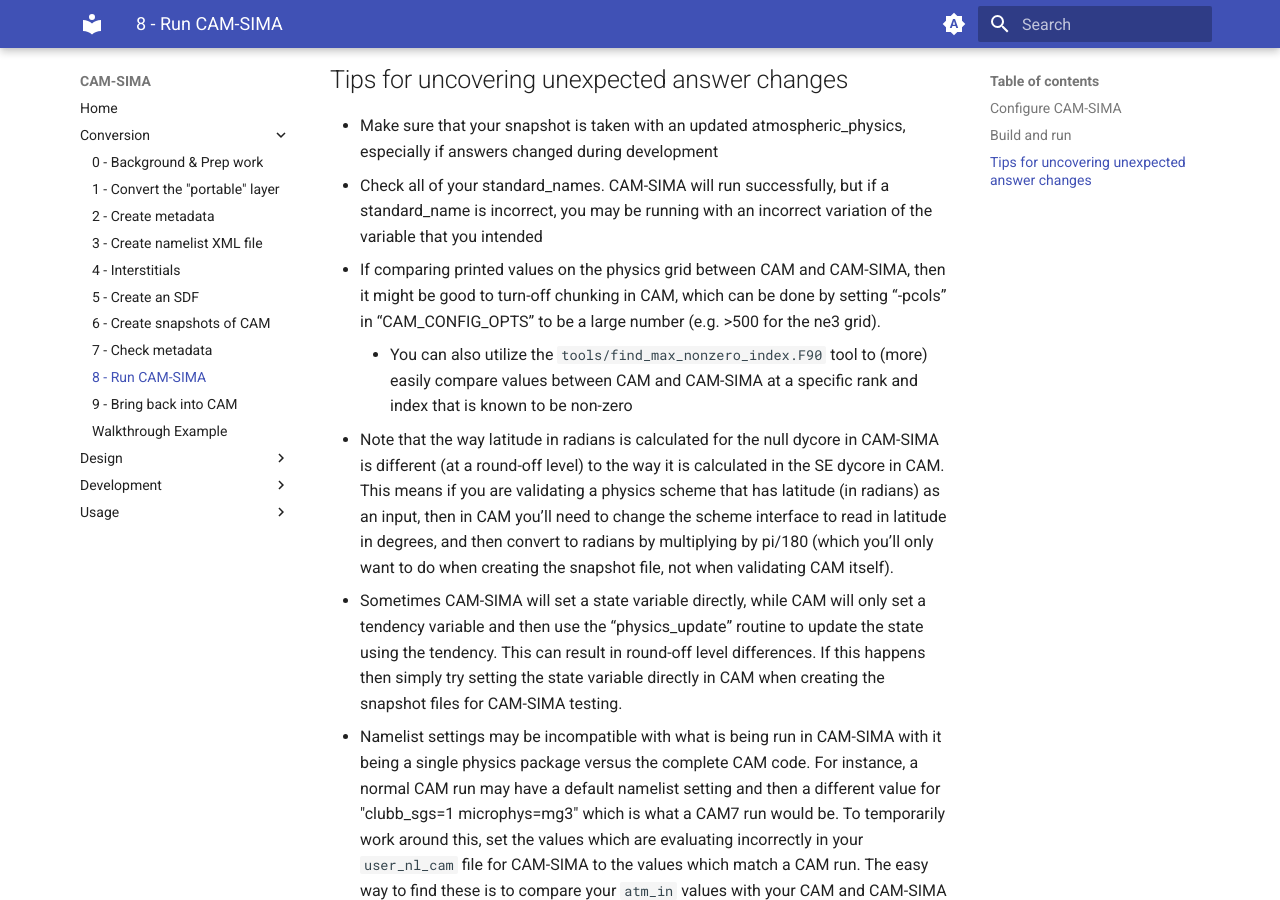
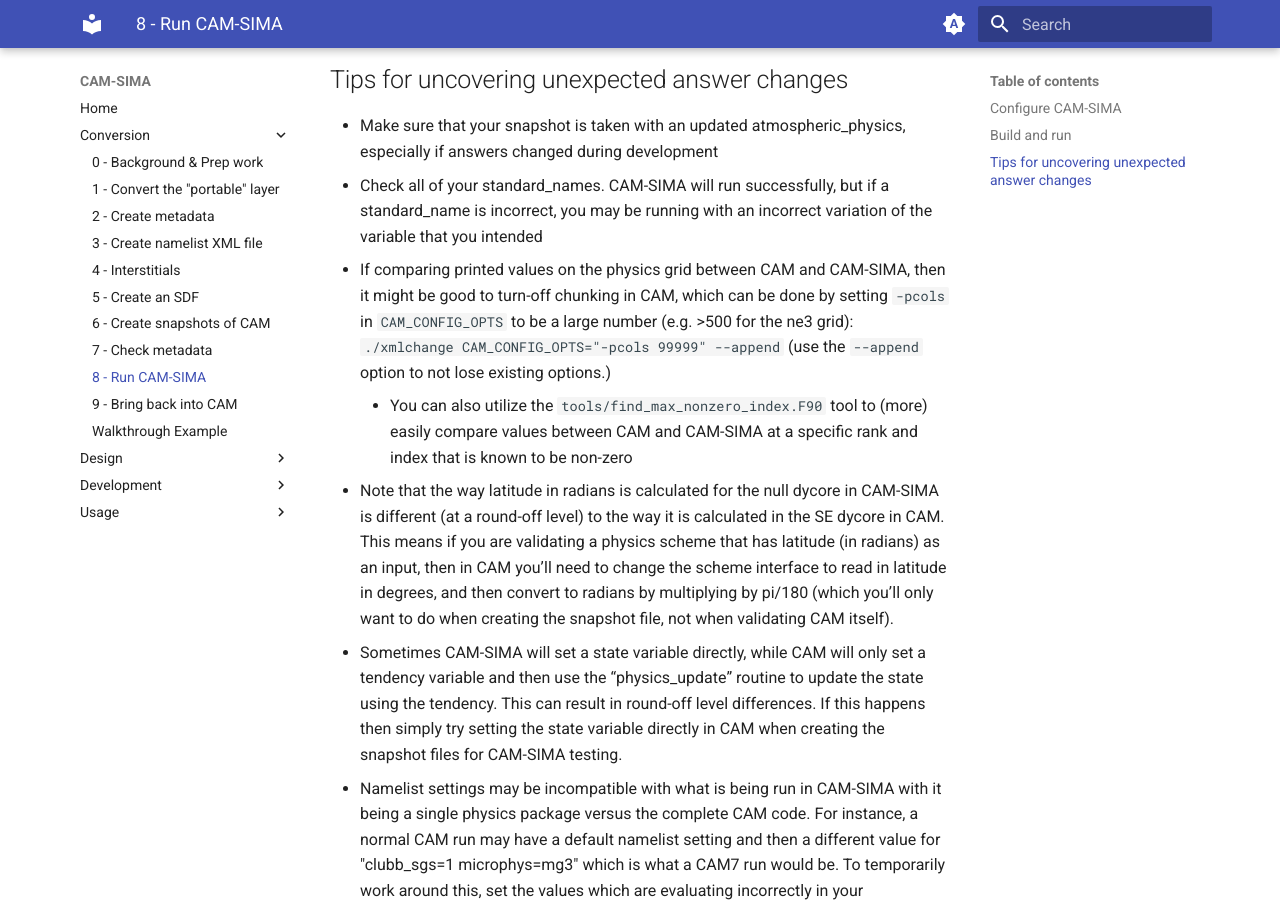
Before and after one commit to kuanchihwang/CAM-SIMA-Docs, an MkDocs documentation site: the page built from docs/conversion/run-cam-sima.md, in a window 1280 px wide and 900 px high, scrolled down 2407 px. Built offline with MkDocs 1.6.1 and Material for MkDocs 9.7.7, drawn with Linux system fonts in a browser that asks for light colours.

Commit message:
Add note to change -pcols with --append

```diff
--- a/docs/conversion/run-cam-sima.md
+++ b/docs/conversion/run-cam-sima.md
@@ -56,7 +56,7 @@
 
 - Make sure that your snapshot is taken with an updated atmospheric_physics, especially if answers changed during development
 - Check all of your standard_names.  CAM-SIMA will run successfully, but if a standard_name is incorrect, you may be running with an incorrect variation of the variable that you intended
-- If comparing printed values on the physics grid between CAM and CAM-SIMA, then it might be good to turn-off chunking in CAM, which can be done by setting “-pcols” in “CAM_CONFIG_OPTS” to be a large number (e.g. >500 for the ne3 grid).
+- If comparing printed values on the physics grid between CAM and CAM-SIMA, then it might be good to turn-off chunking in CAM, which can be done by setting `-pcols` in `CAM_CONFIG_OPTS` to be a large number (e.g. >500 for the ne3 grid): `./xmlchange CAM_CONFIG_OPTS="-pcols 99999" --append` (use the `--append` option to not lose existing options.)
     - You can also utilize the `tools/find_max_nonzero_index.F90` tool to (more) easily compare values between CAM and CAM-SIMA at a specific rank and index that is known to be non-zero
 - Note that the way latitude in radians is calculated for the null dycore in CAM-SIMA is different (at a round-off level) to the way it is calculated in the SE dycore in CAM.  This means if you are validating a physics scheme that has latitude (in radians) as an input, then in CAM you’ll need to change the scheme interface to read in latitude in degrees, and then convert to radians by multiplying by pi/180 (which you’ll only want to do when creating the snapshot file, not when validating CAM itself).
 - Sometimes CAM-SIMA will set a state variable directly, while CAM will only set a tendency variable and then use the “physics_update” routine to update the state using the tendency.  This can result in round-off level differences.  If this happens then simply try setting the state variable directly in CAM when creating the snapshot files for CAM-SIMA testing.
```
